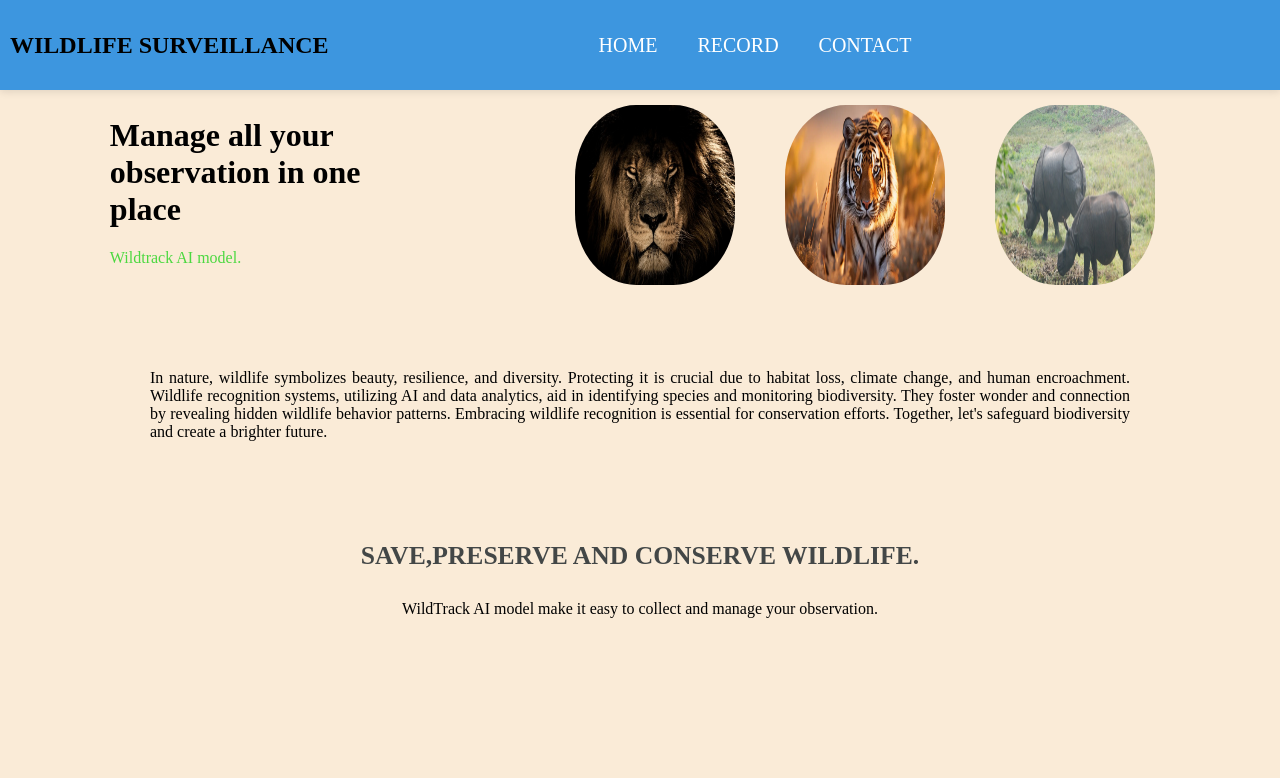
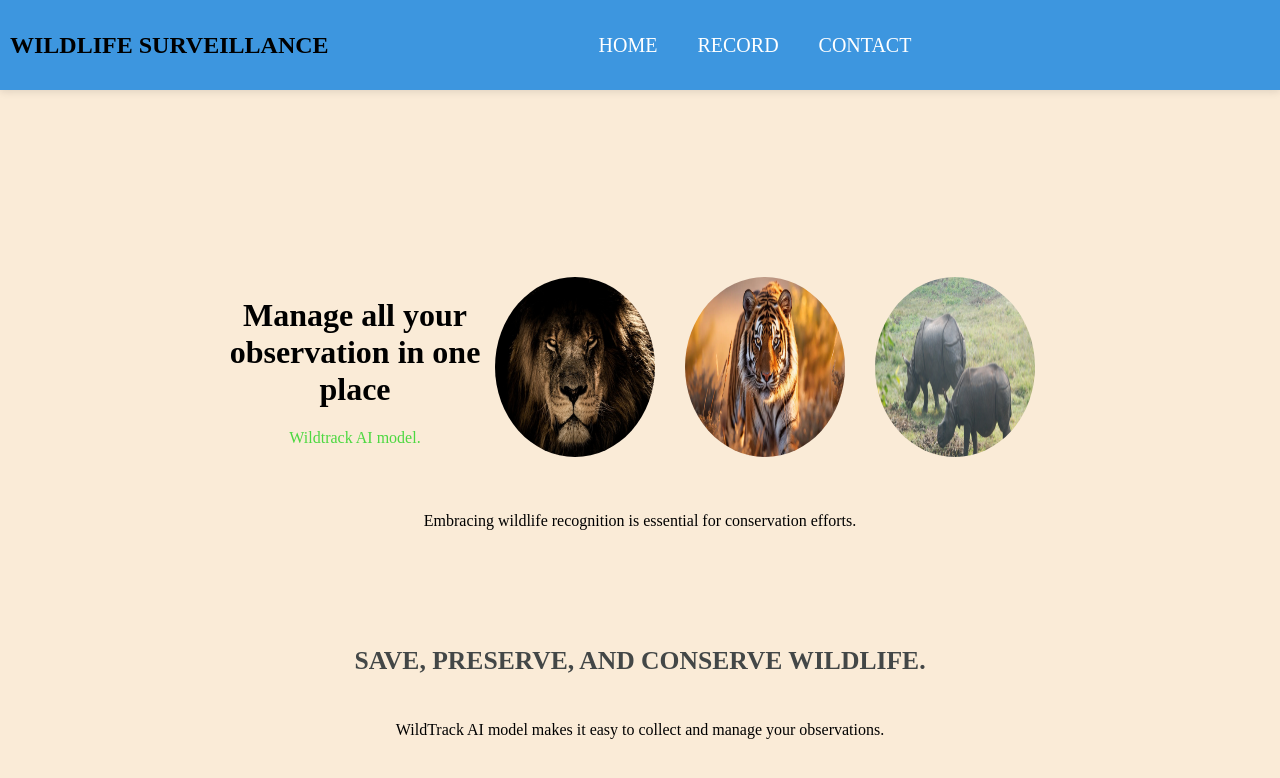
Before and after one commit to Sandip77-hub/Audio-Video-Recorder-Frontend, a React (Create React App) app: page / in a window 1280 px wide. Shown: the top 778 px of the page. Built offline with nearby package versions, Linux system fonts and the light colour scheme.

Commit message:
wipe out text

```diff
--- a/src/Pages/Home.css
+++ b/src/Pages/Home.css
@@ -1,33 +1,20 @@
-
+.home {
+    display: flex;
+    flex-direction: column;
+    justify-content: center;
+    align-items: center;
+    min-height: 100vh;
+    padding: 20px;
+  }
 
   .container {
     display: flex;
-    flex-wrap: wrap;
     justify-content: space-around;
     align-items: center;
+    margin-bottom: 20px;
   }
 
-.lion_image,
-.Tiger-image,
-.Rhion-image {
-    width: 160px;
-    max-width: 300px;
-    height: 180px;
-    margin-top: 15px;
-    border-radius: 3px;
-    padding: 0 15px;
-    border-radius: 40%;
-    margin-right: 20px;
-}
-.manage_paragraph {
-    padding: 0 20px;
-    text-align: justify;
-    color: #000;
-    margin-top: 40px;
-}
   .theme {
-    flex: 1;
-    padding: 0 20px 15px;
     text-align: center;
     font-size: 2rem;
     color: #000;
@@ -37,6 +24,33 @@
     text-align: center;
     font-size: 1rem;
     color: #4cd840;
+  }
+
+  .lion_image,
+  .Tiger-image,
+  .Rhion-image {
+    width: 160px;
+    max-width: 300px;
+    height: 180px;
+    border-radius: 50%;
+    margin: 15px;
+  }
+
+  .manage_paragraph {
+    text-align: center;
+    color: #000;
+  }
+
+  .sentence {
+    opacity: 1;
+    transition: opacity 1s ease-in-out;
+  }
+
+  .sentence.hidden {
+    opacity: 0;
+    height: 0;
+    overflow: hidden;
+    transition: opacity 1s ease-in-out, height 1s ease-in-out;
   }
 
   .feature {
@@ -52,25 +66,3 @@
     line-height: 1.5;
     text-align: center;
   }
-
-
-@media screen and (min-width: 768px) {
-    .container {
-        flex-direction: row;
-    }
-
-    .lion_image {
-        margin-left: auto;
-        margin-right: 20px;
-    }
-
-    .theme,
-    .model {
-        text-align: left;
-        padding: 0 20px;
-    }
-    .manage_paragraph {
-        padding: 0 150px;
-        margin-top: 80px;
-      }
-}
--- a/src/Pages/Home.js
+++ b/src/Pages/Home.js
@@ -1,35 +1,62 @@
-import React from 'react';
+import React, { useState, useEffect } from 'react';
 import './Home.css';
 import lionImage from './images/lion.jpg';
 import Tiger from './images/Tiger.webp';
 import Rhino from './images/Rhino.jpg';
 
 const Home = () => {
+  const sentences = [
+    "In nature, wildlife symbolizes beauty, resilience, and diversity.",
+    "Protecting it is crucial due to habitat loss, climate change, and human encroachment.",
+    "Wildlife recognition systems, utilizing AI and data analytics, aid in identifying species and monitoring biodiversity.",
+    "They foster wonder and connection by revealing hidden wildlife behavior patterns.",
+    "Embracing wildlife recognition is essential for conservation efforts.",
+    "Together, let's safeguard biodiversity and create a brighter future."
+  ];
+
+  const [activeIndex, setActiveIndex] = useState(0);
+  const [isHidden, setIsHidden] = useState(false);
+
+  useEffect(() => {
+    const intervalId = setInterval(() => {
+      setActiveIndex((prevIndex) => (prevIndex + 1) % sentences.length);
+      setIsHidden(false); // Show the paragraph before transitioning to the next sentence
+    }, 500); // Interval in milliseconds (e.g., 5000ms = 5 seconds)
+
+    return () => clearInterval(intervalId); // Cleanup function to clear interval on component unmount
+  }, [sentences.length]);
+
+  const handleTransitionEnd = () => {
+    setIsHidden(true); // Hide the paragraph after the animation ends
+  };
+
   return (
     <div className='home'>
       <div className='container'>
-
         <div>
-            <h1 className='theme'>Manage all your <br></br>observation in one <br></br>place</h1>
+          <h1 className='theme'>Manage all your <br />observation in one <br />place</h1>
           <p className='model'>Wildtrack AI model.</p>
         </div>
         <div>
           <img className='lion_image' src={lionImage} alt="Lion" />
           <img className='Tiger-image' src={Tiger} alt='Tiger' />
-            <img className='Rhion-image' src={Rhino} alt='Rhion' />
+          <img className='Rhion-image' src={Rhino} alt='Rhino' />
         </div>
       </div>
-        <p className='manage_paragraph'>
-          In nature, wildlife symbolizes beauty, resilience, and diversity. Protecting it is crucial due to habitat
-          loss, climate change, and human encroachment. Wildlife recognition systems, utilizing AI and
-          data analytics, aid in identifying species and monitoring biodiversity. They foster wonder and
-          connection by revealing hidden wildlife behavior patterns. Embracing wildlife recognition is essential
-          for conservation efforts. Together, let's safeguard biodiversity and create a brighter future.</p>
-        <h3 className='feature'>SAVE,PRESERVE AND CONSERVE WILDLIFE.</h3>
+
+      <div className='manage_paragraph'>
+        <p
+          className={`sentence ${isHidden ? 'hidden' : ''}`}
+          onTransitionEnd={handleTransitionEnd}
+        >
+          {sentences[activeIndex]}
+        </p>
+      </div>
+
+      <h3 className='feature'>SAVE, PRESERVE, AND CONSERVE WILDLIFE.</h3>
       <p className='purpose'>
-          WildTrack AI model make it easy to collect and manage your observation.
+        WildTrack AI model makes it easy to collect and manage your observations.
       </p>
-
     </div>
   );
 };
--- a/src/components/Navbar.js
+++ b/src/components/Navbar.js
@@ -17,7 +17,6 @@ const Navbar = () => {
   };
 
   const handleSoundEnded = () => {
-    // Restart the audio playback when it finishes
     if (audioRef.current) {
       audioRef.current.currentTime = 0; // Reset currentTime to restart playback
       audioRef.current.play();
@@ -33,7 +32,7 @@ const Navbar = () => {
     <nav>
       <h1>Wildlife Surveillance</h1>
       <div className={`flex-container ${isOpen ? 'show' : ''}`}>
-        <Link to="/" onClick={toggleMenu} onClick={handleItemClick}>Home</Link>
+        <Link to="/" onClick={handleItemClick}>Home</Link>
         <Link to="/record">Record</Link>
         <Link to="/contact" onClick={toggleMenu}>Contact</Link>
         <audio ref={audioRef} src={clickSound} onEnded={handleSoundEnded} />
```
Lines whose indentation alone changed are shown as unchanged.
